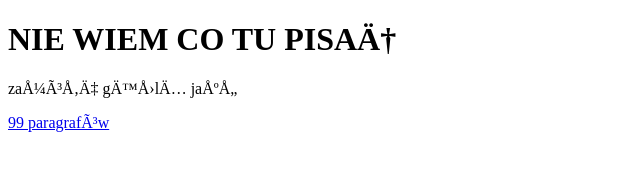
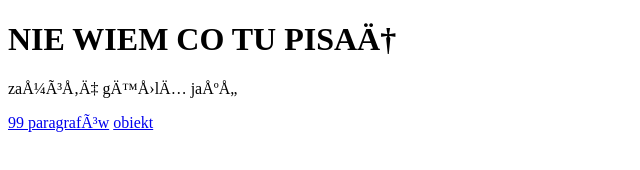
Before and after one commit to Code-Interactive/Leniwiec, a plain HTML site: page index.html in a window 1280 px wide. Shown: the full height of the page, 0-640 px from the left. Drawn offline with Linux system fonts and the light colour scheme.

Commit message:
dodałem link do obiekt

```diff
--- a/index.html
+++ b/index.html
@@ -11,5 +11,6 @@
 <h1>NIE WIEM CO TU PISAĆ</h1>
 <p>zażółć gęślą jaźń</p>
 <a href="99paragrafow.html">99 paragrafów</a>
+<a href="obiekt.html">obiekt</a>
 </body>
 </html>
```
